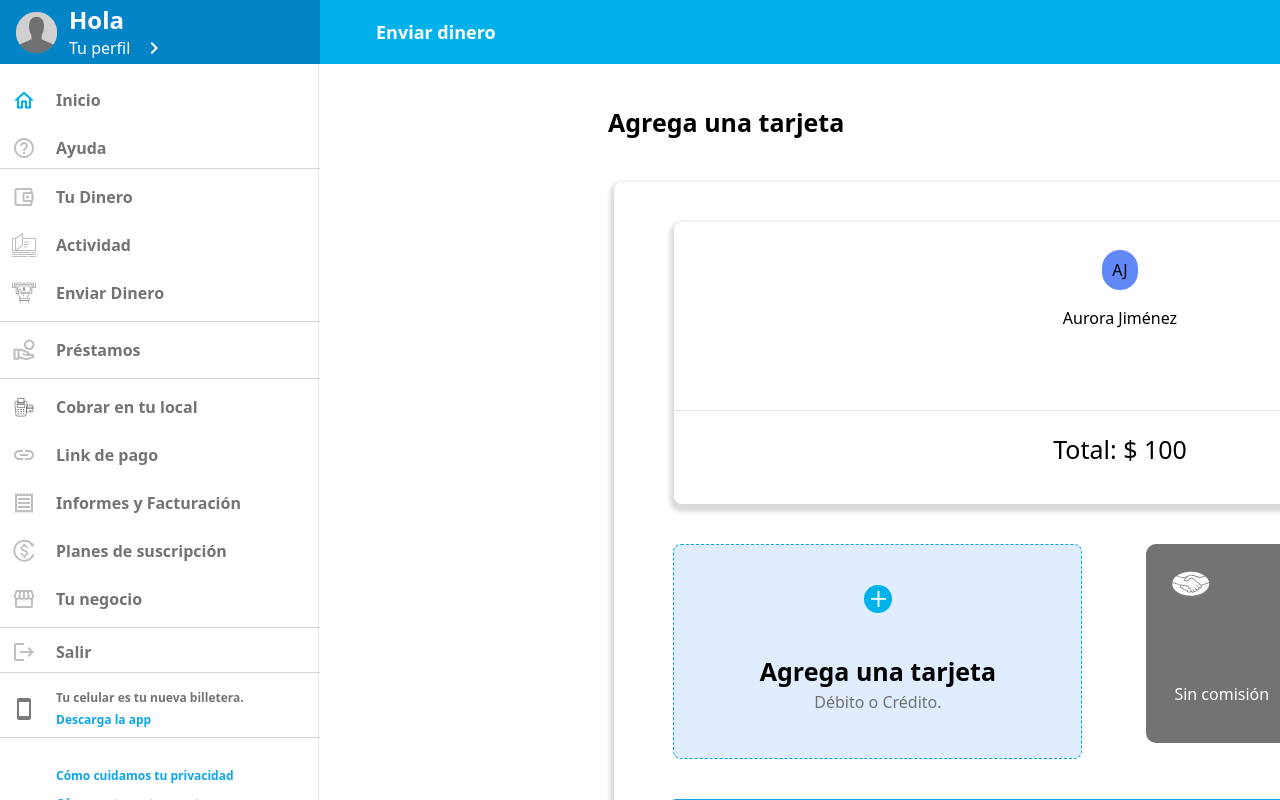
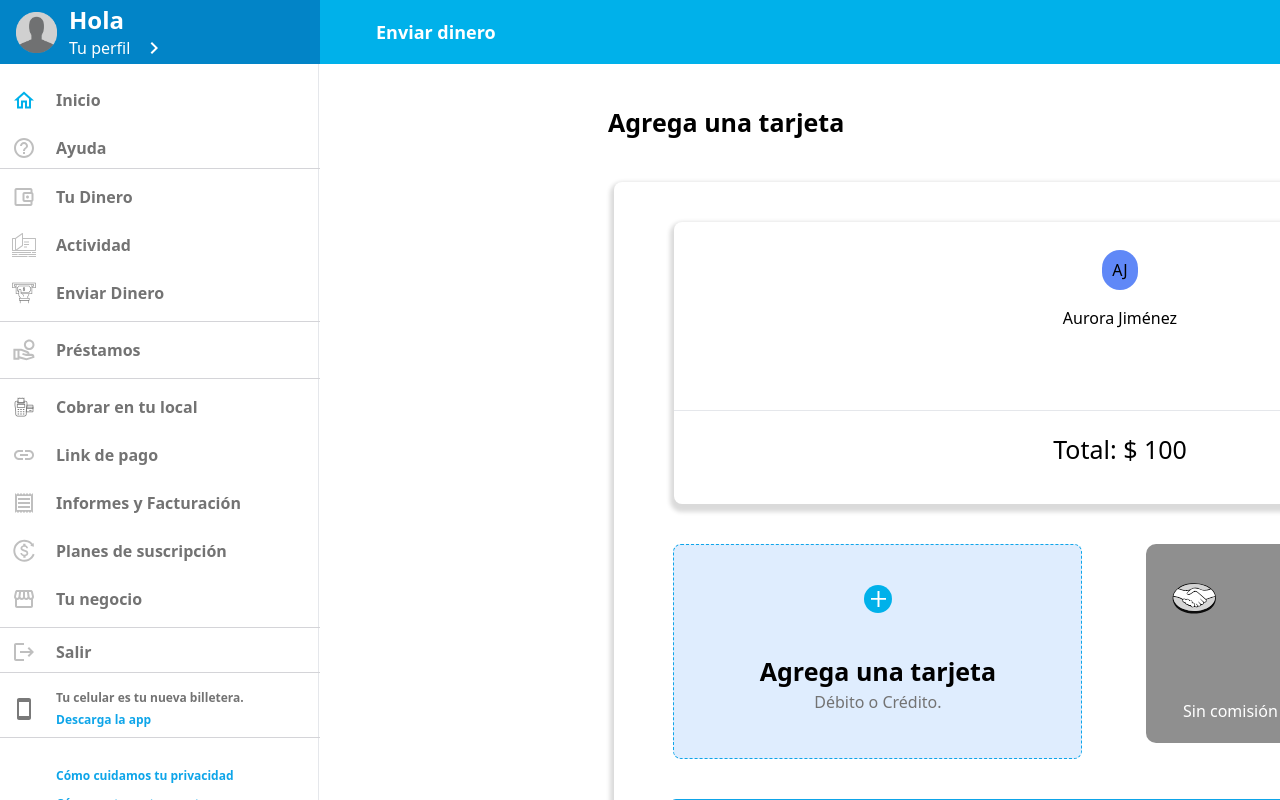
Before and after one commit to illiCristian/NestJs-Backend-Wallet, a Next.js app in the folder client/: page /send-money/pay-method in a window 1280 px wide. Shown: the top 800 px of the page. Built offline with nearby package versions, Linux system fonts and the light colour scheme; no server answers.

Commit message:
fix: styles in card component

```diff
--- a/client/src/components/SendMoney/SelectMethod/Card.tsx
+++ b/client/src/components/SendMoney/SelectMethod/Card.tsx
@@ -1,18 +1,24 @@
 import React from 'react'
 import add from '../../../../public/assets/send-money/Add.svg'
-import logo from '../../../../public/assets/send-money/logo.svg'
+import logo2 from '../../../../public/assets/send-money/logo2.svg'
 import aton from '../../../../public/assets/send-money/aton.svg'
 import Image from 'next/image'
 
 export default function Card() {
   return (
     <>
-      <div className="w-[420.21px] h-[199px] bg-neutral-500 rounded-[10px] relative">
-        <div className="flex justify-between p-4">
-          <Image src={logo} alt="logo" className="" />
-          <div className="flex gap-4 items-center ">
+      <button className="w-[420.21px] h-[199px] focus:grayscale-0 focus:outline focus:outline-2 focus:outline-blue-500 bg-tertiary grayscale rounded-[10px] relative">
+        <div className="flex justify-between p-4 ">
+          <Image
+            src={logo2}
+            alt="logo"
+            width={64}
+            height={64}
+            className="mb-8"
+          />
+          <div className="flex gap-4 mb-14 items-center">
             <p className="text-white"> $6000</p>
-            <Image src={aton} alt="eye" />
+            <Image src={aton} alt="eye" className="" />
           </div>
         </div>
 
@@ -27,7 +33,7 @@ export default function Card() {
             PAGO
           </div>
         </div>
-        <div className="flex justify-between mt-14">
+        <div className="flex justify-between mt-6 mb-2 ">
           <div className="w-28 text-white text-base font-normal ms-7">
             Sin comisión
           </div>
@@ -37,7 +43,7 @@ export default function Card() {
             </div>
           </div>
         </div>
-      </div>
+      </button>
     </>
   )
 }
```
Also changed, not shown: client/public/assets/send-money/logo2.svg (added).
